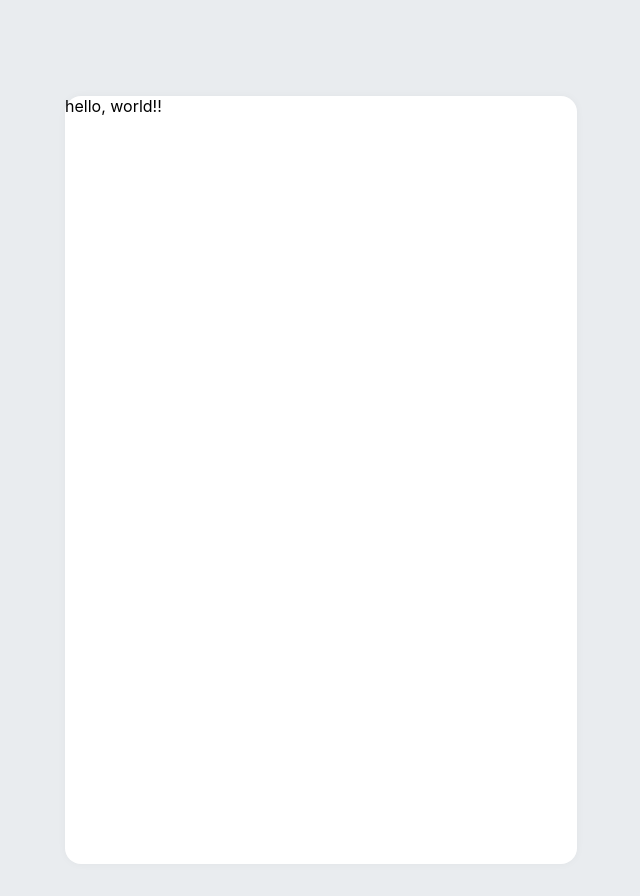
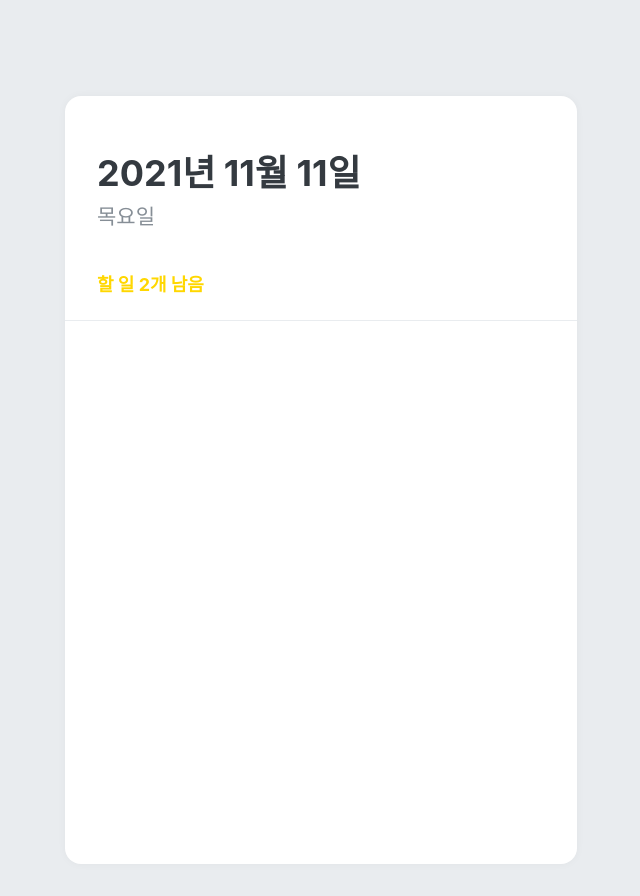
Before and after one commit to amh6281/react-todolist, a React (Create React App) app: page / in a window 1280 px wide. Shown: the whole page, without its empty margins (319-959 px from the left). Built offline with nearby package versions, Linux system fonts and the light colour scheme.

Commit message:
Add todohead component for date, remaining todos

```diff
--- a/src/App.js
+++ b/src/App.js
@@ -1,6 +1,7 @@
 import React from "react";
 import { createGlobalStyle } from "styled-components";
 import TodoTemplate from "./components/TodoTemplate";
+import TodoHead from "./components/TodoHead";
 
 const GlobalStyle = createGlobalStyle`
 body{
@@ -11,7 +12,9 @@
   return (
     <>
       <GlobalStyle />
-      <TodoTemplate>hello, world!!</TodoTemplate>
+      <TodoTemplate>
+        <TodoHead />
+      </TodoTemplate>
     </>
   );
 }
--- /dev/null
+++ b/src/components/TodoHead.js
@@ -0,0 +1,38 @@
+import React from "react";
+import styled from "styled-components";
+
+const TodoHeadBlock = styled.div`
+  padding-top: 48px;
+  padding-left: 32px;
+  padding-right: 32px;
+  padding-bottom: 24px;
+  border-bottom: 1px solid #e9ecef;
+  h1 {
+    margin: 0;
+    font-size: 36px;
+    color: #343a40;
+  }
+  .day {
+    margin-top: 4px;
+    color: #868e96;
+    font-size: 21px;
+  }
+  .tasks-left {
+    color: #ffd700;
+    font-size: 18px;
+    margin-top: 40px;
+    font-weight: bold;
+  }
+`;
+
+function TodoHead() {
+  return (
+    <TodoHeadBlock>
+      <h1>2021년 11월 11일</h1>
+      <div className="day">목요일</div>
+      <div className="tasks-left">할 일 2개 남음</div>
+    </TodoHeadBlock>
+  );
+}
+
+export default TodoHead;
```
